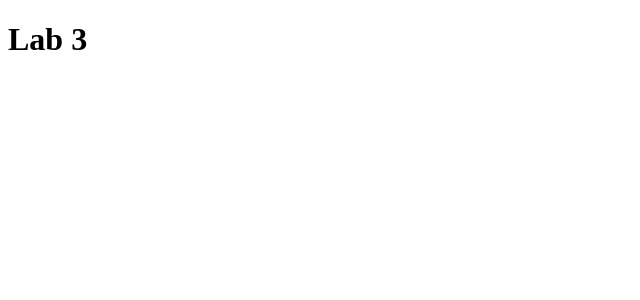
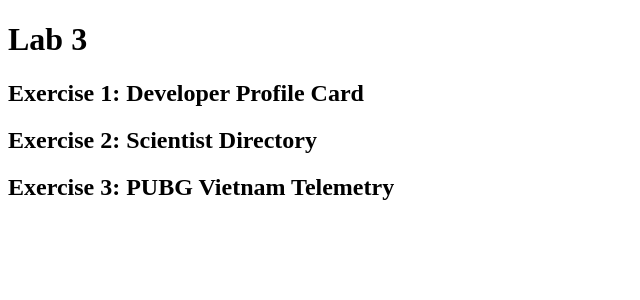
Before and after one commit to shinjo124/WebLab3-production-react19, a React (Vite) app: page / in a window 1280 px wide. Shown: the top 300 px of the page, without its empty margins (0-640 px from the left). Built offline with nearby package versions, Linux system fonts and the light colour scheme.

Commit message:
chore: scaffold lab 3 exercises and homework folders

```diff
--- a/src/App.jsx
+++ b/src/App.jsx
@@ -2,6 +2,15 @@ export function App() {
   return (
     <main>
       <h1>Lab 3</h1>
+      <section aria-labelledby="exercise-1-title">
+        <h2 id="exercise-1-title">Exercise 1: Developer Profile Card</h2>
+      </section>
+      <section aria-labelledby="exercise-2-title">
+        <h2 id="exercise-2-title">Exercise 2: Scientist Directory</h2>
+      </section>
+      <section aria-labelledby="exercise-3-title">
+        <h2 id="exercise-3-title">Exercise 3: PUBG Vietnam Telemetry</h2>
+      </section>
     </main>
   );
 }
```
Also changed, not shown: src/main.jsx (+6 -1 lines).
